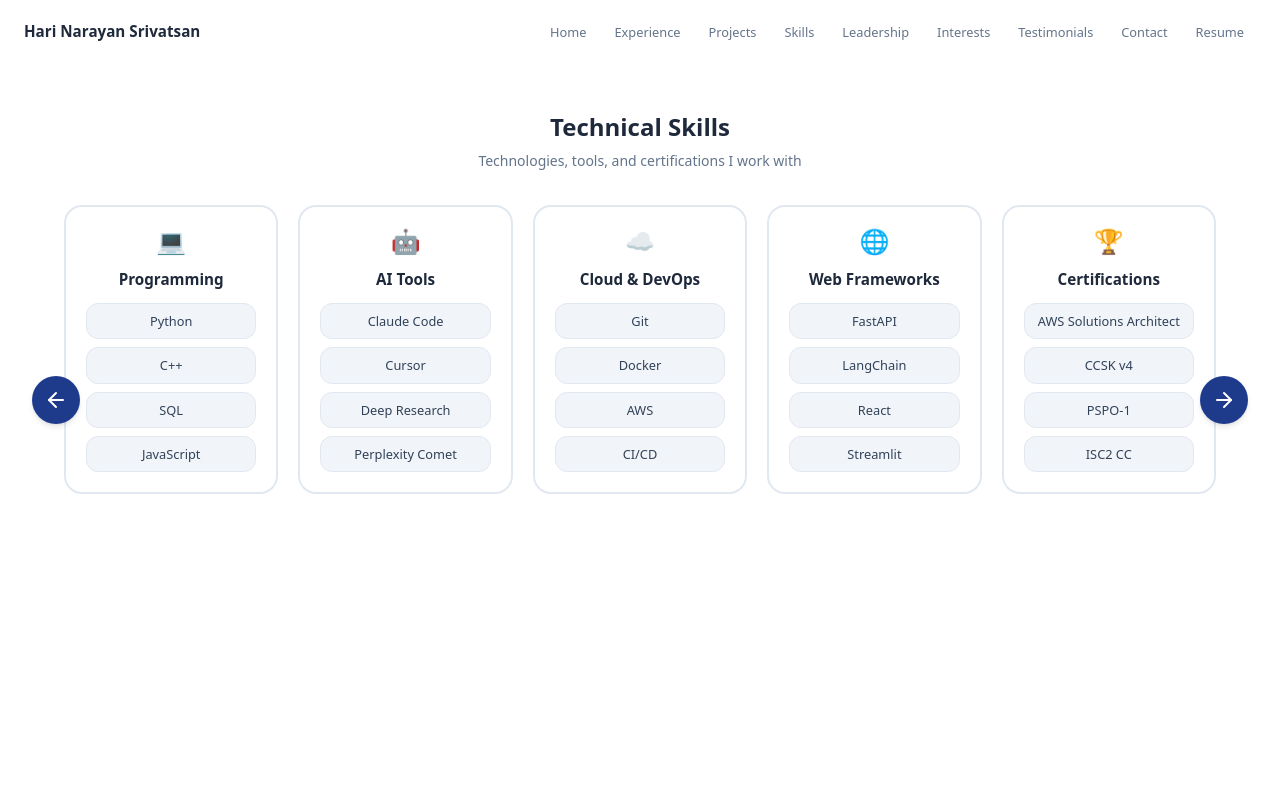
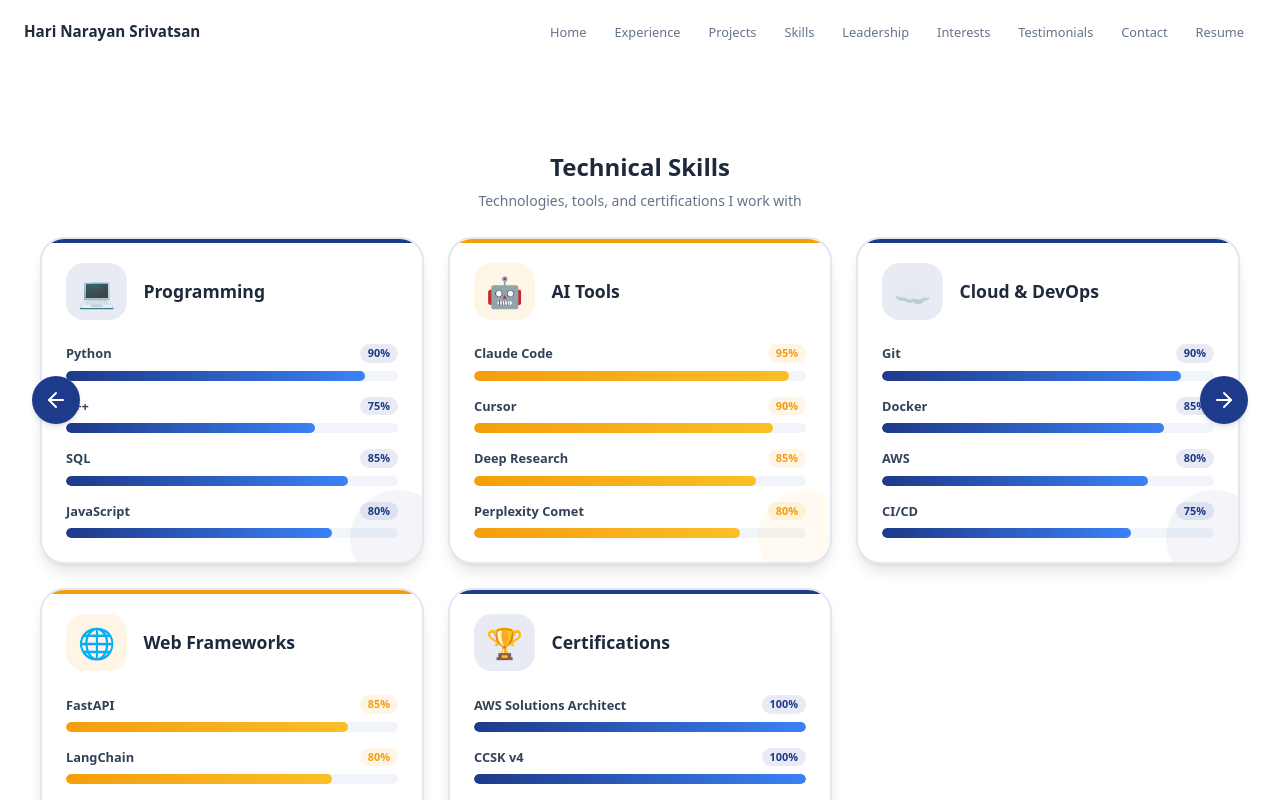
Before and after one commit to harinarayansrivatsan/portfolio, a Next.js app: page /skills in a window 1280 px wide. Built offline with nearby package versions, Linux system fonts and the light colour scheme.

Commit message:
feat(infrastructure): configure cloudflare deployment and update dependencies
- Add wrangler.jsonc and open-next.config.ts for Cloudflare Workers
- Add GitHub Actions workflow for deployment
- Update package.json with opennextjs-cloudflare and upgrade Next.js/React versions

```diff
--- a/components/layout/section-layout.tsx
+++ b/components/layout/section-layout.tsx
@@ -3,7 +3,6 @@
 import { ReactNode } from "react"
 import { cn } from "@/lib/utils"
 import { useScrollReveal } from "@/hooks/use-scroll-reveal"
-import { LAYOUT } from "@/lib/design-system"
 
 interface SectionLayoutProps {
   children: ReactNode
@@ -27,21 +26,22 @@
     triggerOnce: true,
   })
 
-  // Choose layout based on section type
-  const layoutClass = isJourneySection
-    ? LAYOUT.section.journey
-    : LAYOUT.section.default
+  // Journey section needs scrollable content
+  // All other sections should fit in viewport with top-center alignment
+  const sectionClasses = isJourneySection
+    ? "relative w-full min-h-screen flex items-start justify-center px-3 sm:px-4 lg:px-6"
+    : "relative w-full min-h-screen flex items-start justify-center px-3 sm:px-4 lg:px-6"
 
   return (
     <section
       ref={ref}
       id={id}
       className={cn(
-        layoutClass,
+        sectionClasses,
         "scroll-mt-14 sm:scroll-mt-16",
         "transition-all duration-700 ease-out",
-        // Add top padding for first section to account for fixed header
-        isFirstSection ? "pt-14 sm:pt-16" : "",
+        // Add top padding for all sections to account for fixed header
+        "pt-[calc(3.5rem+1rem)] sm:pt-[calc(4rem+1.5rem)]",
         variant === "alternate" && "bg-[#f8f9fb]",
         isFirstSection || isVisible ? "opacity-100 translate-y-0" : "opacity-0 translate-y-8",
         className
--- a/components/projects-section.tsx
+++ b/components/projects-section.tsx
@@ -4,12 +4,8 @@
 import useEmblaCarousel from "embla-carousel-react"
 import { SectionLayout } from "./layout/section-layout"
 import { SectionHeader } from "./ui/section-header"
-import { TEXT, COMPONENTS, SPACING, cn, getSectionClasses } from "@/lib/design-system"
-import { SECTION_CONFIGS } from "@/lib/design-tokens"
-import { motion, AnimatePresence } from "framer-motion"
-
-const CONFIG = SECTION_CONFIGS.projects
-const classes = getSectionClasses('projects')
+import { TEXT, cn } from "@/lib/design-system"
+import { motion } from "framer-motion"
 
 const PROJECTS = [
   {
@@ -86,83 +82,79 @@
 
   return (
     <SectionLayout id="projects" variant="alternate">
-      <div className={classes.wrapper}>
-        <div className="w-full max-w-6xl mx-auto">
+      <div className="w-full max-w-6xl mx-auto flex flex-col">
         <SectionHeader
           title="Featured Projects"
           subtitle="Real-world solutions deployed at leading organizations"
         />
 
         {/* Swipe Instructions */}
-          <div className="text-center mb-6">
-            <p className="text-sm text-muted-foreground flex items-center justify-center gap-2">
-              <svg className="w-4 h-4" fill="none" stroke="currentColor" viewBox="0 0 24 24">
+        <div className="text-center mb-2 sm:mb-3">
+          <p className={cn(TEXT.card.body, "text-muted-foreground flex items-center justify-center gap-2")}>
+            <svg className="w-3 h-3 sm:w-4 sm:h-4" fill="none" stroke="currentColor" viewBox="0 0 24 24">
               <path strokeLinecap="round" strokeLinejoin="round" strokeWidth={2} d="M7 16l-4-4m0 0l4-4m-4 4h18" />
             </svg>
             <span>Swipe to view more projects</span>
-              <svg className="w-4 h-4" fill="none" stroke="currentColor" viewBox="0 0 24 24">
+            <svg className="w-3 h-3 sm:w-4 sm:h-4" fill="none" stroke="currentColor" viewBox="0 0 24 24">
               <path strokeLinecap="round" strokeLinejoin="round" strokeWidth={2} d="M17 8l4 4m0 0l-4 4m4-4H3" />
             </svg>
           </p>
         </div>
 
-          <div className="relative w-full">
+        <div className="relative w-full px-2 sm:px-4">
           {/* Carousel Container */}
           <div className="overflow-hidden" ref={emblaRef}>
             <div className="flex">
               {PROJECTS.map((project, index) => (
                 <motion.div
                   key={index}
-                    className="flex-[0_0_100%] min-w-0 px-2 sm:px-4"
+                  className="flex-[0_0_100%] min-w-0 px-1 sm:px-2"
                   initial={{ opacity: 0 }}
                   whileInView={{ opacity: 1 }}
                   exit={{ opacity: 0 }}
                   transition={{ duration: 0.5 }}
                 >
-                    <div className={cn("group overflow-hidden mx-auto max-w-4xl bg-white rounded-2xl shadow-lg border border-slate-200 hover:shadow-xl transition-shadow duration-300")}>
+                  <div className="group overflow-hidden mx-auto max-w-4xl bg-white rounded-xl sm:rounded-2xl shadow-lg border border-slate-200 hover:shadow-xl transition-shadow duration-300">
                     <div className="flex flex-col md:flex-row">
-                        {/* Project Image - No padding */}
-                        <div className={cn(
-                          "relative w-full md:w-1/2 overflow-hidden bg-slate-50",
-                          "aspect-video md:aspect-square"
-                        )}>
+                      {/* Project Image */}
+                      <div className="relative w-full md:w-1/2 overflow-hidden bg-slate-50 aspect-video md:aspect-square">
                         <img
                           src={project.image}
                           alt={project.imageAlt}
                           className="w-full h-full object-contain transition-transform duration-500 group-hover:scale-105"
                         />
-                          <div className="absolute top-3 right-3 px-3 py-1.5 bg-white/95 backdrop-blur-sm rounded-full text-xs font-bold text-primary shadow-md">
+                        <div className={cn("absolute top-2 right-2 sm:top-3 sm:right-3 px-2 py-1 sm:px-3 sm:py-1.5 bg-white/95 backdrop-blur-sm rounded-full text-primary shadow-md", TEXT.card.badge)}>
                           {project.timeframe}
                         </div>
                       </div>
 
                       {/* Content */}
-                        <div className="flex-1 p-4 sm:p-6 flex flex-col justify-center">
-                          <div className="mb-3">
-                            <h3 className="text-xl sm:text-2xl font-bold text-foreground mb-2">
+                      <div className="flex-1 p-3 sm:p-4 md:p-5 flex flex-col justify-center">
+                        <div className="mb-2 sm:mb-3">
+                          <h3 className={cn(TEXT.card.title, "text-foreground mb-1 sm:mb-2")}>
                             {project.title}
                           </h3>
 
-                            <p className="text-sm sm:text-base text-primary font-semibold mb-2">
+                          <p className={cn(TEXT.card.subtitle, "text-primary mb-1 sm:mb-2")}>
                             {project.organization}
                           </p>
 
-                            <div className="inline-flex items-center gap-1.5 px-3 py-1.5 bg-green-50 text-green-700 border border-green-200 rounded-full text-xs font-semibold">
+                          <div className={cn("inline-flex items-center gap-1 sm:gap-1.5 px-2 py-1 sm:px-3 sm:py-1.5 bg-green-50 text-green-700 border border-green-200 rounded-full", TEXT.card.badge)}>
                             <span>✓</span>
                             <span>{project.impact}</span>
                           </div>
                         </div>
 
-                          <p className="text-sm sm:text-base text-muted-foreground leading-relaxed mb-4">
+                        <p className={cn(TEXT.card.body, "text-muted-foreground mb-2 sm:mb-3")}>
                           {project.description}
                         </p>
 
                         {/* Technology Badges */}
-                          <div className="flex flex-wrap gap-2">
+                        <div className="flex flex-wrap gap-1.5 sm:gap-2">
                           {project.badges.map((badge, i) => (
                             <span
                               key={i}
-                                className="px-3 py-1.5 bg-secondary/10 text-secondary border border-secondary/20 rounded-full text-xs font-medium hover:bg-secondary hover:text-white transition-all duration-200 cursor-default"
+                              className={cn("px-2 py-1 sm:px-3 sm:py-1.5 bg-secondary/10 text-secondary border border-secondary/20 rounded-full hover:bg-secondary hover:text-white transition-all duration-200 cursor-default", TEXT.card.badge)}
                             >
                               {badge}
                             </span>
@@ -177,7 +169,7 @@
           </div>
 
           {/* Slide Indicators */}
-            <div className="flex justify-center gap-2 mt-6">
+          <div className="flex justify-center gap-2 mt-2 sm:mt-3">
             {PROJECTS.map((_, index) => (
               <button
                 key={index}
@@ -197,7 +189,6 @@
           </div>
         </div>
       </div>
-      </div>
     </SectionLayout>
   )
 }
--- a/components/recommendations-section.tsx
+++ b/components/recommendations-section.tsx
@@ -2,11 +2,7 @@
 
 import { SectionLayout } from "./layout/section-layout"
 import { SectionHeader } from "./ui/section-header"
-import { TEXT, COMPONENTS, SPACING, cn, getSectionClasses } from "@/lib/design-system"
-import { SECTION_CONFIGS } from "@/lib/design-tokens"
-
-const CONFIG = SECTION_CONFIGS.recommendations
-const classes = getSectionClasses('recommendations')
+import { cn } from "@/lib/design-system"
 
 const RECOMMENDATIONS = [
   {
@@ -15,9 +11,10 @@
     role: "Global R&D: Embedded Systems Security",
     relationship: "Manager at Alcon",
     date: "August 15, 2025",
-    icon: "💼",
+    logo: "/logos/alcon.png",
     content: "I had the pleasure of working with Hari during his time as a 2025 Summer Product Security Intern at Alcon, and I was consistently impressed by his talent, curiosity, and passion. He worked on innovative projects at the intersection of cybersecurity and edge AI processors, tackling complex technical challenges with creativity and precision.\n\nIn addition to his edge AI processors work, Hari made significant contributions to a generative AI initiative, bringing fresh ideas and technical insight that meaningfully advanced the project. He asked the right questions, approached problems methodically, and demonstrated a level of focus and enthusiasm that was really great.\n\nAbove all, Hari was a joy to work with—collaborative, proactive, and genuinely passionate about the work. I have no doubt that his skills and mindset will take him far, and I wish him nothing but the best in his future endeavors.",
-    highlights: ["Cybersecurity & AI", "Technical Excellence", "Team Collaboration", "Problem Solving"]
+    highlights: ["Cybersecurity & AI", "Technical Excellence", "Team Collaboration", "Problem Solving"],
+    isPrimary: true
   },
   {
     name: "Raiven Myrick",
@@ -25,9 +22,10 @@
     role: "Ex-Deloitte Security Engineer",
     relationship: "Team Leader at Deloitte",
     date: "September 11, 2024",
-    icon: "🚀",
+    logo: "/logos/everspark.png",
     content: "Working with Hari was a good experience. He always had a positive attitude each day. He had a willingness and desire to continually learn which helped him pick up the skills quickly to adapt to our team. He was great at researching a troubleshooting defect with our security roles to ensure functionality worked correctly. Additionally had great attention to detail while performing SOD analysis to make our roles more clean. Took direction and constructive feedback very well.",
-    highlights: ["Positive Attitude", "Quick Learner", "Attention to Detail", "Team Adaptability"]
+    highlights: ["Positive Attitude", "Quick Learner", "Attention to Detail", "Team Adaptability"],
+    isPrimary: false
   },
   {
     name: "Preetham Derangula",
@@ -35,79 +33,67 @@
     role: "Product Executive & Technologist",
     relationship: "Manager at Deloitte",
     date: "August 15, 2024",
-    icon: "⭐",
+    logo: "/logos/deloitte.png",
     content: "Hari has joined as analyst in GenAI and Trustworthy AI team. Hari quickly gained other senior developers confidence with his thoroughness, focus, positive attitude and analytical abilities. Hari was effective in creating the prompts to test and validate many commercial and open source LLMs and even wrote all the scripts to automate testing. Hari takes on challenges and is resourceful in solving problems. I recommend anyone who is looking for these abilities. All the best",
-    highlights: ["GenAI Expertise", "Analytical Skills", "Automation", "Problem Solving"]
+    highlights: ["GenAI Expertise", "Analytical Skills", "Automation", "Problem Solving"],
+    isPrimary: true
   }
 ] as const
 
 export function RecommendationsSection() {
   return (
     <SectionLayout id="recommendations" variant="alternate">
-      <div className={classes.wrapper}>
-        <div className="w-full max-w-6xl mx-auto">
+      <div className="w-full max-w-7xl mx-auto flex flex-col">
         <SectionHeader
           title="Recommendations"
           subtitle="What colleagues and mentors say"
         />
 
-          <div className="w-full px-4 sm:px-0">
-            <div className={classes.grid}>
+        <div className="w-full px-3 sm:px-4">
+          <div className="grid grid-cols-1 md:grid-cols-3 gap-6">
             {RECOMMENDATIONS.map((recommendation, index) => (
-                <div key={index} className={classes.card}>
-
-                  {/* Icon */}
-                  <div className={cn("text-3xl sm:text-4xl mb-2 text-center")}>
-                    {recommendation.icon}
-                  </div>
-
-                  {/* Header */}
-                  <div className="text-center mb-2 px-2">
-                    <h3 className={cn("text-base sm:text-lg font-bold text-foreground mb-0.5")}>
+              <div
+                key={index}
+                className="group relative bg-white rounded-2xl border-2 border-slate-200 p-6 flex flex-col hover:shadow-2xl hover:border-primary hover:-translate-y-2 transition-all duration-300"
+              >
+                {/* Header with Name and Title */}
+                <div className="flex justify-between items-start mb-3">
+                  <h3 className="text-lg font-bold text-foreground">
                     {recommendation.name}
                   </h3>
 
-                    <p className={cn("text-xs sm:text-sm font-semibold text-primary mb-0.5")}>
+                  <p className={cn(
+                    "text-xs font-semibold text-right",
+                    recommendation.isPrimary ? "text-primary" : "text-secondary"
+                  )}>
                     {recommendation.title}
                   </p>
+                </div>
 
-                    <p className={cn("text-[10px] sm:text-xs text-muted-foreground mb-1")}>
-                      {recommendation.role}
-                    </p>
-
-                    <div className={cn("inline-flex items-center px-2 py-0.5 bg-primary text-white rounded-full text-[10px] sm:text-xs font-semibold mb-0.5")}>
+                {/* Role and Relationship */}
+                <div className="flex items-center gap-2 mb-3">
+                  <div className={cn(
+                    "inline-flex items-center px-3 py-1 rounded-full text-xs font-semibold text-white",
+                    recommendation.isPrimary ? "bg-primary" : "bg-secondary"
+                  )}>
                     {recommendation.relationship}
                   </div>
-
-                    <p className={cn("text-[10px] sm:text-xs text-muted-foreground italic")}>
+                  <p className="text-xs text-muted-foreground italic">
                     {recommendation.date}
                   </p>
                 </div>
 
                 {/* Content */}
-                  <div className="flex-1 mb-2 px-2">
-                    <p className={cn("text-xs sm:text-sm text-muted-foreground leading-relaxed line-clamp-6")}>
+                <div className="flex-1">
+                  <p className="text-sm text-muted-foreground leading-relaxed">
                     {recommendation.content}
                   </p>
-                  </div>
-
-                  {/* Highlights */}
-                  <div className={cn("flex flex-wrap gap-1 sm:gap-1.5 px-2")}>
-                    {recommendation.highlights.map((highlight, i) => (
-                      <span
-                        key={i}
-                        className="px-2 py-0.5 bg-secondary/10 text-secondary border border-secondary/20 rounded-full text-[10px] sm:text-xs font-medium"
-                      >
-                        {highlight}
-                      </span>
-                    ))}
                 </div>
               </div>
             ))}
           </div>
         </div>
       </div>
-      </div>
     </SectionLayout>
   )
 }
--- a/components/skills-section.tsx
+++ b/components/skills-section.tsx
@@ -2,94 +2,143 @@
 
 import { SectionLayout } from "./layout/section-layout"
 import { SectionHeader } from "./ui/section-header"
-import { motion } from "framer-motion"
-import { useInView } from "react-intersection-observer"
-import { TEXT, COMPONENTS, cn, getSectionClasses } from "@/lib/design-system"
-import { SECTION_CONFIGS } from "@/lib/design-tokens"
-
-const CONFIG = SECTION_CONFIGS.skills
-const classes = getSectionClasses('skills')
+import { cn } from "@/lib/design-system"
 
 const SKILL_CATEGORIES = [
   {
     title: "Programming",
     icon: "💻",
-    skills: ["Python", "C++", "SQL", "JavaScript"]
+    skills: [
+      { name: "Python", level: 90 },
+      { name: "C++", level: 75 },
+      { name: "SQL", level: 85 },
+      { name: "JavaScript", level: 80 }
+    ],
+    isPrimary: true
   },
   {
     title: "AI Tools",
     icon: "🤖",
-    skills: ["Claude Code", "Cursor", "Deep Research", "Perplexity Comet"]
+    skills: [
+      { name: "Claude Code", level: 95 },
+      { name: "Cursor", level: 90 },
+      { name: "Deep Research", level: 85 },
+      { name: "Perplexity Comet", level: 80 }
+    ],
+    isPrimary: false
   },
   {
     title: "Cloud & DevOps",
     icon: "☁️",
-    skills: ["Git", "Docker", "AWS", "CI/CD"]
+    skills: [
+      { name: "Git", level: 90 },
+      { name: "Docker", level: 85 },
+      { name: "AWS", level: 80 },
+      { name: "CI/CD", level: 75 }
+    ],
+    isPrimary: true
   },
   {
     title: "Web Frameworks",
     icon: "🌐",
-    skills: ["FastAPI", "LangChain", "React", "Streamlit"]
+    skills: [
+      { name: "FastAPI", level: 85 },
+      { name: "LangChain", level: 80 },
+      { name: "React", level: 75 },
+      { name: "Streamlit", level: 85 }
+    ],
+    isPrimary: false
   },
   {
     title: "Certifications",
     icon: "🏆",
-    skills: ["AWS Solutions Architect", "CCSK v4", "PSPO-1", "ISC2 CC"]
+    skills: [
+      { name: "AWS Solutions Architect", level: 100 },
+      { name: "CCSK v4", level: 100 },
+      { name: "PSPO-1", level: 100 },
+      { name: "ISC2 CC", level: 100 }
+    ],
+    isPrimary: true
   },
 ] as const
 
 export function SkillsSection() {
-  const [ref, inView] = useInView({
-    threshold: 0.1,
-    triggerOnce: true,
-  })
-
   return (
     <SectionLayout id="skills">
-      <div ref={ref} className={classes.wrapper}>
-        <div className="w-full max-w-6xl mx-auto">
+      <div className="w-full max-w-7xl mx-auto flex flex-col">
         <SectionHeader
           title="Technical Skills"
           subtitle="Technologies, tools, and certifications I work with"
         />
 
-          <div className="w-full">
-            <div className={classes.grid}>
-              {SKILL_CATEGORIES.map((category, index) => (
-                <motion.div
-                  key={index}
-                  className={cn(
-                    "bg-white rounded-xl border-2 border-slate-200 p-5 text-center",
-                    "transition-all duration-200 hover:border-primary hover:shadow-md hover:-translate-y-1"
-                  )}
-                  initial={{ opacity: 0, y: 20 }}
-                  animate={inView ? { opacity: 1, y: 0 } : { opacity: 0, y: 20 }}
-                  transition={{ duration: 0.3, delay: index * 0.05 }}
+        <div className="w-full px-3 sm:px-4">
+          <div className="grid grid-cols-1 md:grid-cols-2 lg:grid-cols-3 gap-6">
+            {SKILL_CATEGORIES.map((category, categoryIndex) => (
+              <div
+                key={categoryIndex}
+                className="group relative bg-white rounded-2xl border-2 border-slate-200 p-6 shadow-lg hover:shadow-2xl hover:border-primary hover:-translate-y-2 transition-all duration-300 overflow-hidden"
               >
-                  <div className={cn(COMPONENTS.icon.md, "mb-3 text-4xl")}>
+                {/* Top Accent Bar */}
+                <div className={cn(
+                  "absolute top-0 left-0 right-0 h-1",
+                  category.isPrimary ? "bg-primary" : "bg-secondary"
+                )} />
+
+                {/* Header */}
+                <div className="flex items-center gap-4 mb-6">
+                  <div className={cn(
+                    "text-4xl p-3 rounded-xl transform group-hover:scale-110 transition-transform duration-300",
+                    category.isPrimary ? "bg-primary/10" : "bg-secondary/10"
+                  )}>
                     {category.icon}
                   </div>
-
-                  <h3 className={cn(TEXT.card.title, "text-foreground mb-3 font-bold")}>
+                  <h3 className="text-xl font-bold text-foreground">
                     {category.title}
                   </h3>
+                </div>
 
-                  <div className="flex flex-col gap-2 flex-1">
-                    {category.skills.map((skill, i) => (
+                {/* Skills with Progress Bars */}
+                <div className="space-y-4">
+                  {category.skills.map((skill, skillIndex) => (
+                    <div key={skillIndex}>
+                      {/* Skill Name and Percentage */}
+                      <div className="flex justify-between items-center mb-2">
+                        <span className="text-sm font-semibold text-slate-700">
+                          {skill.name}
+                        </span>
+                        <span className={cn(
+                          "text-xs font-bold px-2 py-0.5 rounded-full",
+                          category.isPrimary
+                            ? "bg-primary/10 text-primary"
+                            : "bg-secondary/10 text-secondary"
+                        )}>
+                          {skill.level}%
+                        </span>
+                      </div>
+
+                      {/* Progress Bar */}
+                      <div className="relative h-2.5 bg-slate-100 rounded-full overflow-hidden">
                         <div
-                        key={i}
                           className={cn(
-                          "px-3 py-2 bg-slate-100 border border-slate-200 rounded-lg text-slate-700 font-medium text-sm",
-                          "transition-all duration-150 hover:bg-primary hover:text-white hover:border-primary"
+                            "h-full rounded-full transition-all duration-500",
+                            category.isPrimary
+                              ? "bg-gradient-to-r from-primary to-primary-light"
+                              : "bg-gradient-to-r from-secondary to-secondary-light"
                           )}
-                      >
-                        {skill}
+                          style={{ width: `${skill.level}%` }}
+                        />
+                      </div>
                     </div>
                   ))}
                 </div>
-                </motion.div>
+
+                {/* Decorative Circle */}
+                <div className={cn(
+                  "absolute -bottom-6 -right-6 w-24 h-24 rounded-full",
+                  category.isPrimary ? "bg-primary/5" : "bg-secondary/5"
+                )} />
+              </div>
             ))}
-            </div>
           </div>
         </div>
       </div>
--- a/components/ui/section-header.tsx
+++ b/components/ui/section-header.tsx
@@ -19,10 +19,10 @@
   subtitleClassName = ""
 }: SectionHeaderProps) {
   return (
-    <div className={cn("text-center mb-8", className)}>
+    <div className={cn("text-center mb-4 sm:mb-6", className)}>
       <h1 className={cn(
         TEXT.section.title,
-        "text-foreground mb-2",
+        "text-foreground mb-1 sm:mb-2",
         titleClassName
       )}>
         {title}
@@ -31,7 +31,7 @@
       {subtitle && (
         <p className={cn(
           TEXT.section.subtitle,
-          "text-muted-foreground max-w-2xl mx-auto mb-6",
+          "text-muted-foreground max-w-2xl mx-auto",
           subtitleClassName
         )}>
           {subtitle}
```
Also changed, not shown: components/contact-section.tsx (+12 -17 lines), components/hero-section.tsx (+13 -20 lines), components/interests-section.tsx (+37 -24 lines), components/leadership-section.tsx (+11 -13 lines), components/resume-section.tsx (+5 -4 lines), open-next.config.ts (added, +28 -0 lines), package.json (+49 -44 lines), 1 other file (tests, documents, lock files or other folders). Lines whose indentation alone changed are shown as unchanged.
